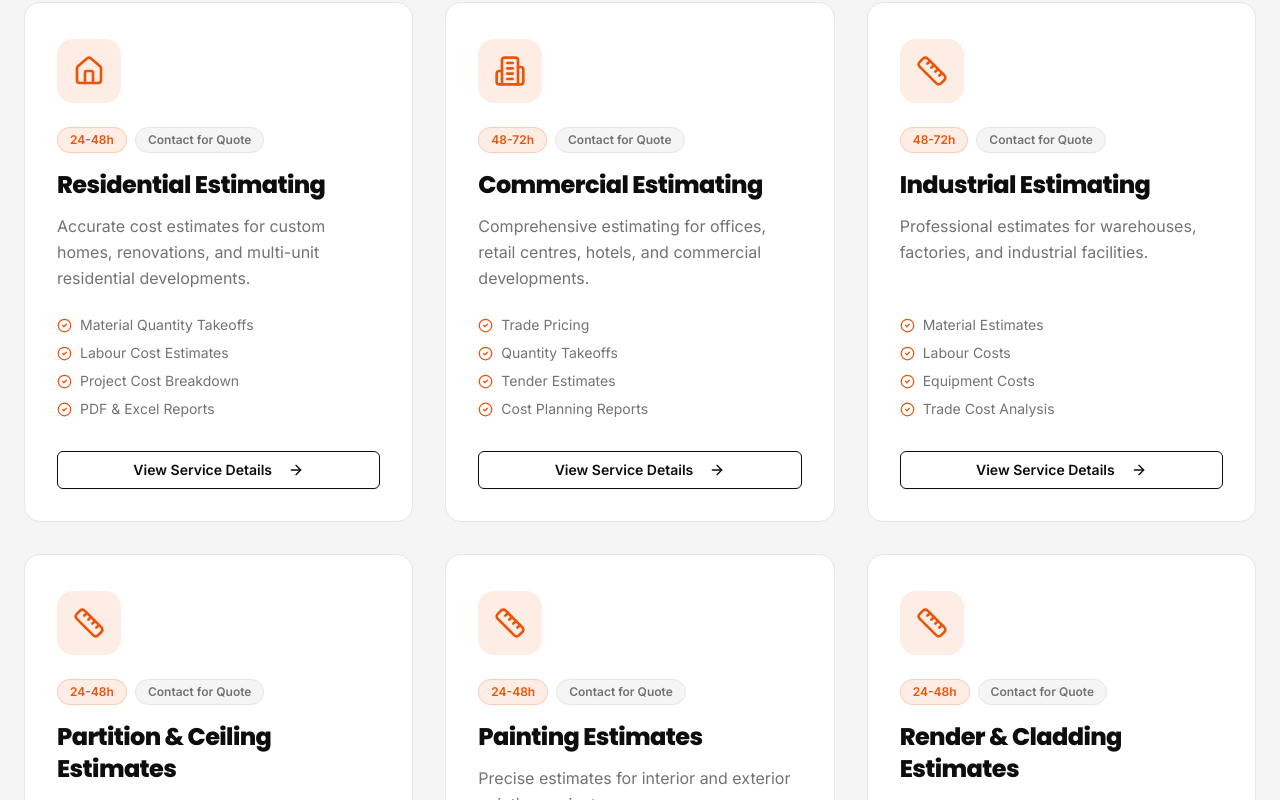
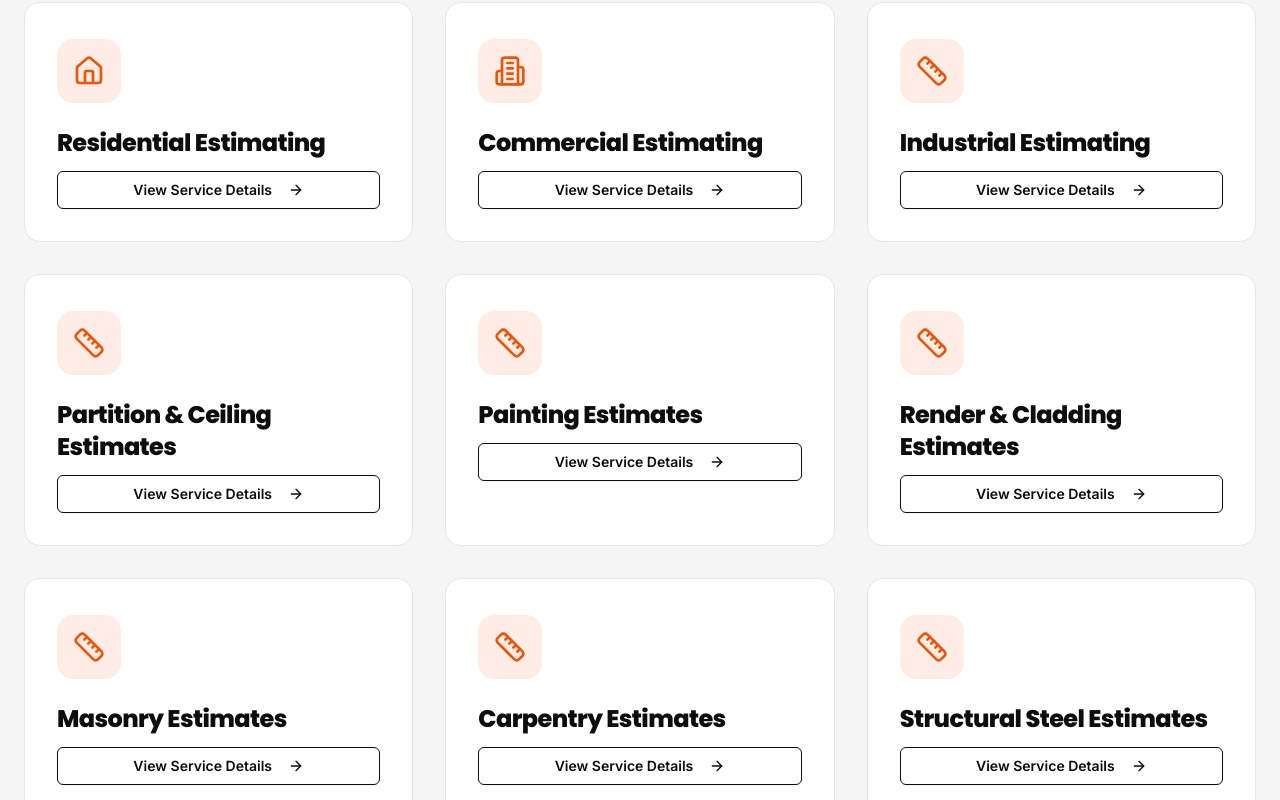
Before and after one commit to Husnain-Abid/boomerang-estimating, a React (Vite) app: page / in a window 1280 px wide. Shown: the part 2660-3460 px from the top of the page. Built offline with nearby package versions, Linux system fonts and the light colour scheme.

Commit message:
update images

```diff
--- a/index.html
+++ b/index.html
@@ -15,8 +15,6 @@
   <!-- Viewport -->
   <meta name="viewport" content="width=device-width, initial-scale=1.0" />
 
-  <!-- Primary SEO -->
-  <title>Boomerang Estimating | Professional Construction Estimating Services</title>
 
   <meta name="description"
     content="Boomerang Estimating provides professional construction estimating services, quantity takeoffs, cost estimates, and detailed project estimates for residential and commercial projects." />
@@ -65,7 +63,9 @@
   <!-- Performance -->
   <meta http-equiv="X-UA-Compatible" content="IE=edge" />
 
-  <title>Boomerang Estimating</title>
+
+  <!-- Primary SEO -->
+  <title>Boomerang Estimating | Professional Construction Estimating Services</title>
 
 
 </head>
--- a/src/pages/Home.tsx
+++ b/src/pages/Home.tsx
@@ -816,19 +816,8 @@ export default function Home() {
                     <div className="w-16 h-16 rounded-2xl bg-primary/10 flex items-center justify-center mb-6 group-hover:bg-primary transition-colors duration-300">
                       <Icon size={32} className="text-primary group-hover:text-white transition-colors duration-300" />
                     </div>
-                    <div className="flex gap-2 mb-4">
-                      <span className="text-xs font-semibold px-3 py-1 rounded-full bg-primary/10 text-primary border border-primary/20">{svc.turnaround}</span>
-                      <span className="text-xs font-semibold px-3 py-1 rounded-full bg-muted text-muted-foreground border border-border">{svc.price}</span>
-                    </div>
+
                     <h3 className="text-2xl font-extrabold mb-3">{svc.title}</h3>
-                    <p className="text-muted-foreground leading-relaxed mb-6 flex-grow">{svc.shortDescription}</p>
-                    <ul className="space-y-2 mb-8">
-                      {svc.deliverables.map((d) => (
-                        <li key={d} className="flex items-center gap-2 text-sm text-muted-foreground">
-                          <CheckCircle2 size={15} className="text-primary flex-shrink-0" />{d}
-                        </li>
-                      ))}
-                    </ul>
                     <Button variant="outline" className="w-full font-bold group-hover:bg-primary group-hover:text-white group-hover:border-primary transition-colors" asChild>
                       <Link href={`/services/${svc.slug}`}>View Service Details <ArrowRight size={15} className="ml-2" /></Link>
                     </Button>
@@ -846,7 +835,7 @@ export default function Home() {
           <p className="text-black/30 text-sm font-semibold uppercase tracking-[0.2em]">Software We Use For Takeoffs</p>
         </div>
 
-  <style>{`
+        <style>{`
           @keyframes marquee { from { transform: translateX(0) } to { transform: translateX(-50%) } }
           @keyframes marqueeRev { from { transform: translateX(-50%) } to { transform: translateX(0) } }
         `}</style>
```
